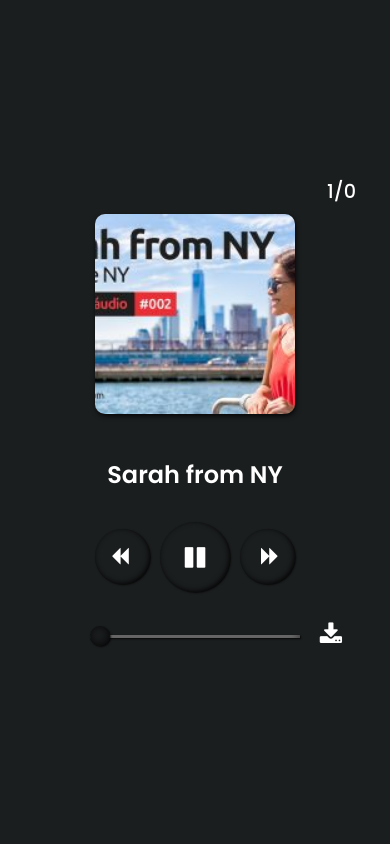
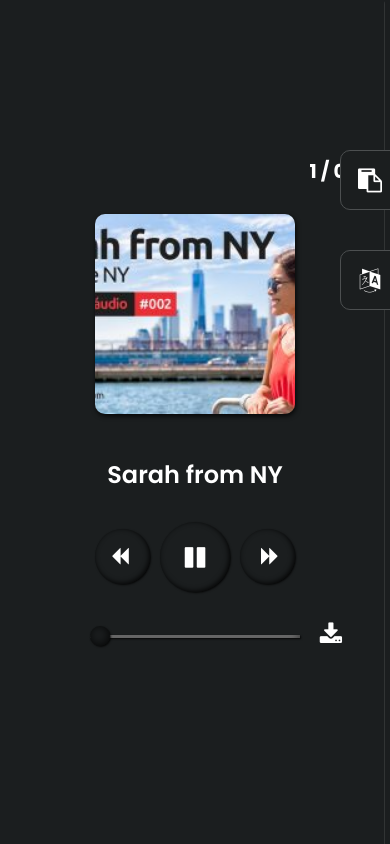
Before and after one commit to WelderMileu/player, a plain HTML site: page index.html in a window 390 px wide. Drawn offline with Linux system fonts and the light colour scheme.

Commit message:
adicionando campos de anotacao e texto

```diff
--- a/index.html
+++ b/index.html
@@ -3,7 +3,7 @@
 	<head>
 		<meta charset="UTF-8">
 		<meta name="viewport" content="width=device-width, initial-scale=1.0">
-		<title>player</title>
+		<title>learning english</title>
 		<link rel="stylesheet" href="https://cdnjs.cloudflare.com/ajax/libs/font-awesome/4.7.0/css/font-awesome.min.css"/>
 		<link rel="stylesheet" href="style.css">
 		<link rel="sortcout icon" href="assets/icons/64x64.png" type="image/png">
@@ -74,6 +74,25 @@
 			</div>
 		</div>
 
+		<div class="anotations">
+			<div class="toggle english">
+				<div class="icon">
+					<i class="fa fa-language"></i>
+				</div>
+				<div class="content">
+					Lorem ipsum dolor sit amet consectetur adipisicing elit. Sint ab labore vero modi natus, ut tenetur laudantium, doloremque magnam libero corrupti, repellat dolores quia omnis! Fugiat quaerat officiis provident at!
+					Lorem ipsum dolor sit amet consectetur adipisicing elit. Sint ab labore vero modi natus, ut tenetur laudantium, doloremque magnam libero corrupti, repellat dolores quia omnis! Fugiat quaerat officiis provident at!
+					Lorem ipsum dolor sit amet consectetur adipisicing elit. Sint ab labore vero modi natus, ut tenetur laudantium, doloremque magnam libero corrupti, repellat dolores quia omnis! Fugiat quaerat officiis provident at!
+					Lorem ipsum dolor sit amet consectetur adipisicing elit. Sint ab labore vero modi natus, ut tenetur laudantium, doloremque magnam libero corrupti, repellat dolores quia omnis! Fugiat quaerat officiis provident at!
+				</div>
+			</div>
+			<div class="toggle note">
+				<div class="icon">
+					<i class="fa fa-clipboard"></i>
+				</div>
+			</div>
+		</div>
+
 		<script type="text/javascript" src="script.js"></script>
 	</body>
 </html>
--- a/script.js
+++ b/script.js
@@ -46,7 +46,7 @@ const actions = {
 	},
 
 	musicPosition() {
-		$('.position').innerHTML = `${initial + 1}/${media.length}`;
+		$('.position').innerHTML = `${initial + 1} / ${media.length}`;
 	},
 
 	play() {
--- a/style.css
+++ b/style.css
@@ -219,6 +219,82 @@ input[type="range"]::-webkit-slider-thumb {
 	width: 50%;
 }
 
+.anotations {
+	height: 100vh;
+	position: fixed;
+
+	right: 0;
+	top: 0;
+}
+
+.anotations .toggle {
+	width: 5px;
+	height: 100%;
+	background-color: #1B1E1F;
+
+	position: relative;
+	padding-top: 50px;
+
+	box-shadow: 1px 2px 2px #fff;
+}
+
+.anotations .toggle .content {
+	font-size: 1rem;
+	font-weight: 300;
+	color: #fff;
+
+	padding: 40px;
+
+	height: 100vh;
+
+	overflow-y: scroll;
+	padding-bottom: 100px;
+}
+
+.anotations .note .icon {
+	top: 150px;
+}
+
+.anotations .english {
+	z-index: 1000;
+}
+
+.anotations .english {
+	position: absolute;
+}
+
+.anotations .english .icon {
+	top: 250px;
+}
+
+
+.anotations .toggle .icon {
+	left: -45px;
+
+	position: absolute;
+
+	border-radius: 10px;
+
+	display: flex;
+	justify-content: center;
+	align-items: center;
+
+	padding: 15px;
+	width: 60px;
+	height: 60px;
+
+
+	z-index: 100000;
+
+	background-color: #1B1E1F;
+
+	border: 1px solid #4c4f50;
+}
+
+.anotations .toggle .icon i {
+	font-size: 1.5rem;
+	color: #fff;
+}
 
 @media screen and (max-width: 900px) {
 	.container {
@@ -234,9 +310,9 @@ input[type="range"]::-webkit-slider-thumb {
 	}
 
 	.container .options .position {
-		top: -280px;
-		right: -15px;
-		font-weight: 500;
+		top: -300px;
+		right: -5px;
+		font-weight: 700;
 		color: #fff;
 	}
 
```
